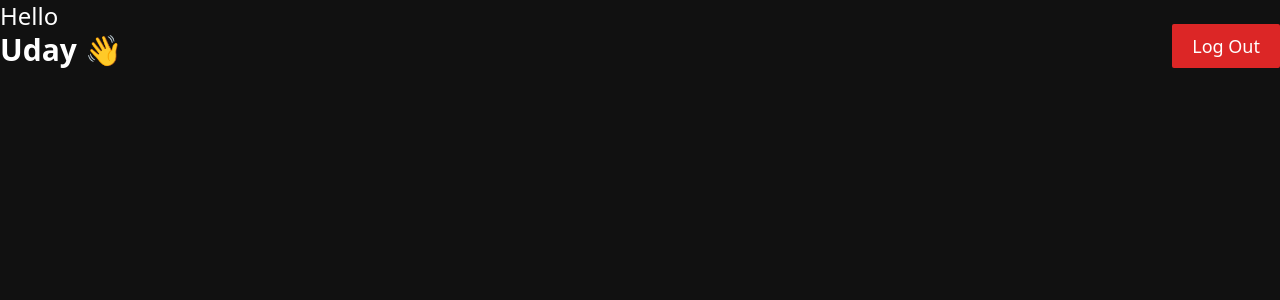
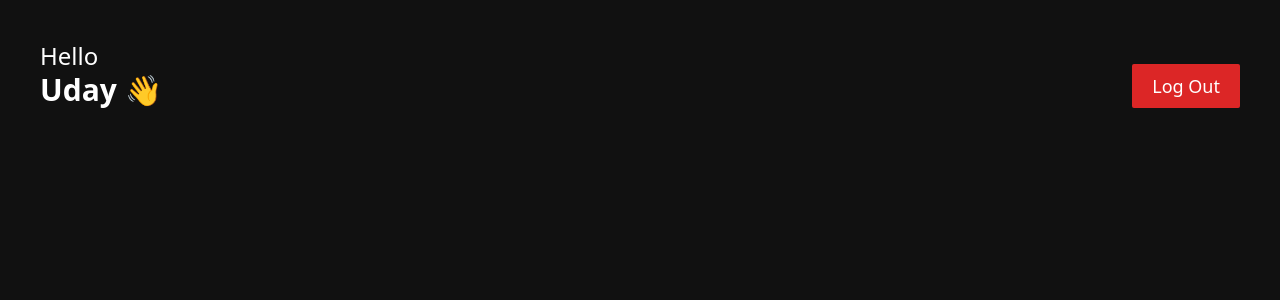
Before and after one commit to UdayChaudhary1/Employee-management-system, a React (Vite) app: page / in a window 1280 px wide. Shown: the top 300 px of the page. Built offline with nearby package versions, Linux system fonts and the light colour scheme.

Commit message:
Style header in admin dashboard
Added padding, height and width to header of admin
dashboard.

```diff
--- a/src/components/Dashboard/AdminDashboard.jsx
+++ b/src/components/Dashboard/AdminDashboard.jsx
@@ -2,7 +2,7 @@ import Header from "../other/Header"
 
 const AdminDashboard = () => {
   return (
-    <div>
+    <div className="h-screen w-full p-10">
       <Header />
     </div>
   )
```
